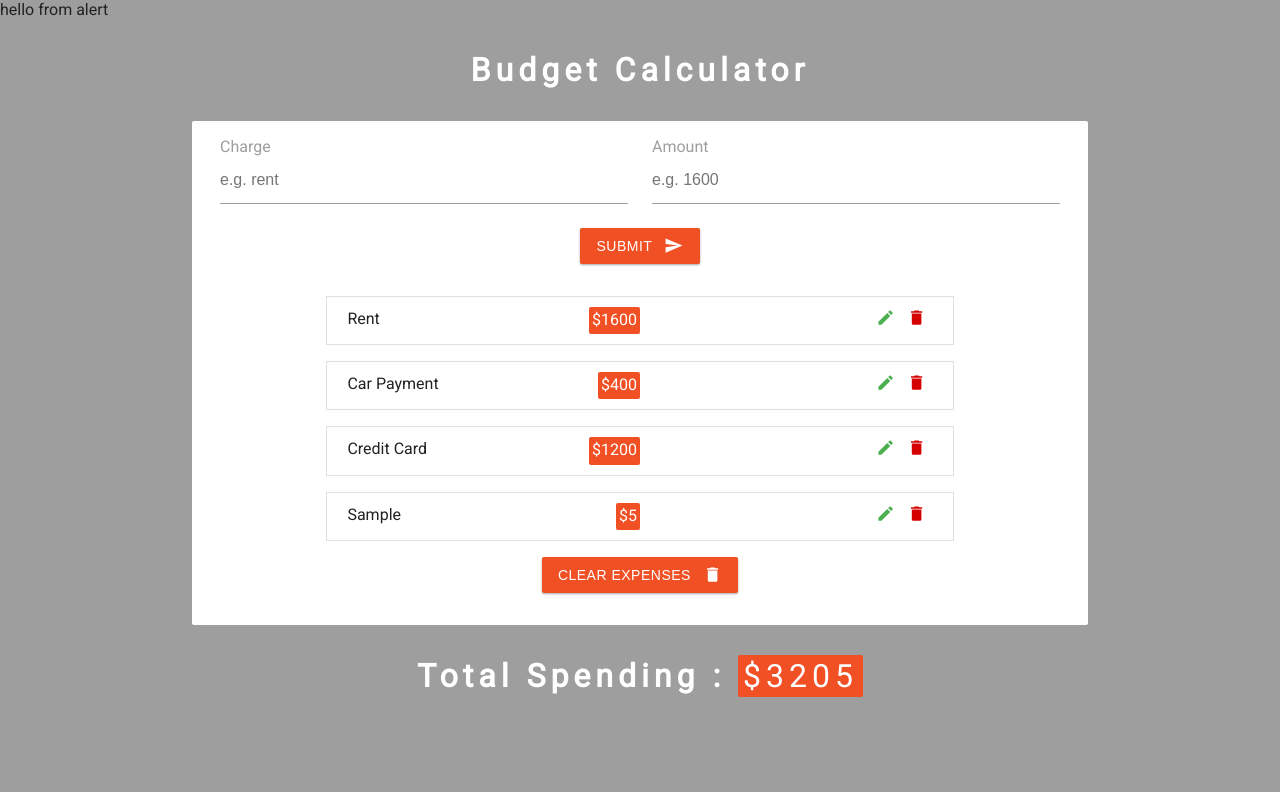
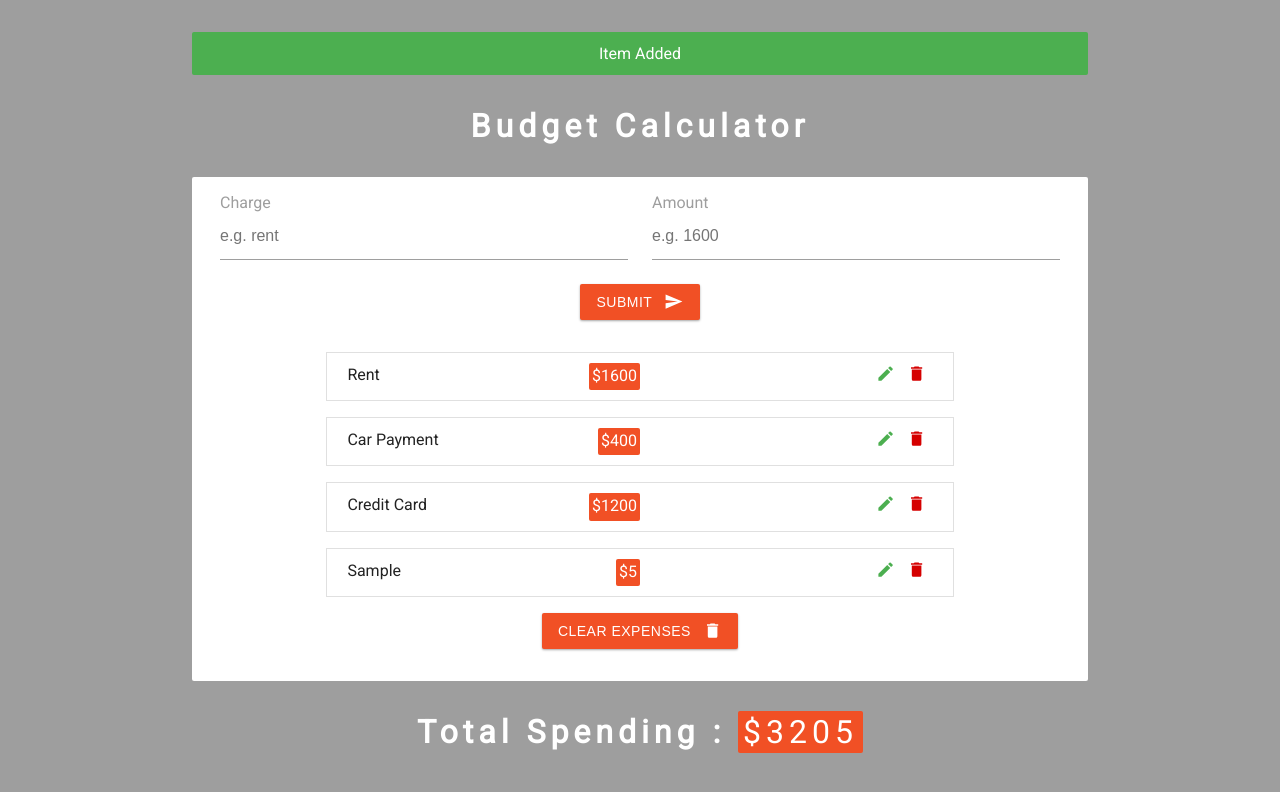
Before and after one commit to mmorrisisund/react-budget-calculator, a React (Create React App) app: page / in a window 1280 px wide. Both pictures are taken after typing "Sample", "5" into the empty fields and a click on the button "SUBMIT". Shown: the top 792 px of the page. Built offline with nearby package versions, Linux system fonts and the light colour scheme.

Commit message:
add alert component

```diff
--- a/src/App.js
+++ b/src/App.js
@@ -16,22 +16,33 @@ function App () {
   const [expenses, setExpenses] = useState(initialExpense)
   const [charge, setCharge] = useState('')
   const [amount, setAmount] = useState('')
+  const [alert, setAlert] = useState({ show: false })
 
   const handleCharge = e => setCharge(e.target.value)
   const handleAmount = e => setAmount(e.target.value)
-
+  const handleAlert = ({ type, text }) => {
+    setAlert({ show: true, type, text })
+    setTimeout(() => setAlert({ show: false }), 3000)
+  }
   const handleSubmit = e => {
     e.preventDefault()
     if (charge !== '' && amount > 0) {
       setExpenses([...expenses, { id: uuid(), charge, amount }])
+      handleAlert({ type: 'success', text: 'item added' })
       setCharge('')
       setAmount('')
+    } else {
+      handleAlert({
+        type: 'danger',
+        text: 'charge cannot be blank and amount must be greater than 0'
+      })
     }
   }
 
   return (
     <>
-      <Alert />
+      {alert.show && <Alert type={alert.type} text={alert.text} />}
+
       <h1>budget calculator</h1>
 
       <main className='App'>
--- a/src/components/Alert.js
+++ b/src/components/Alert.js
@@ -1,7 +1,7 @@
 import React from 'react'
 
-const Alert = () => {
-  return <div>hello from alert</div>
+const Alert = ({ type, text }) => {
+  return <div className={`alert alert-${type}`}>{text}</div>
 }
 
 export default Alert
```
